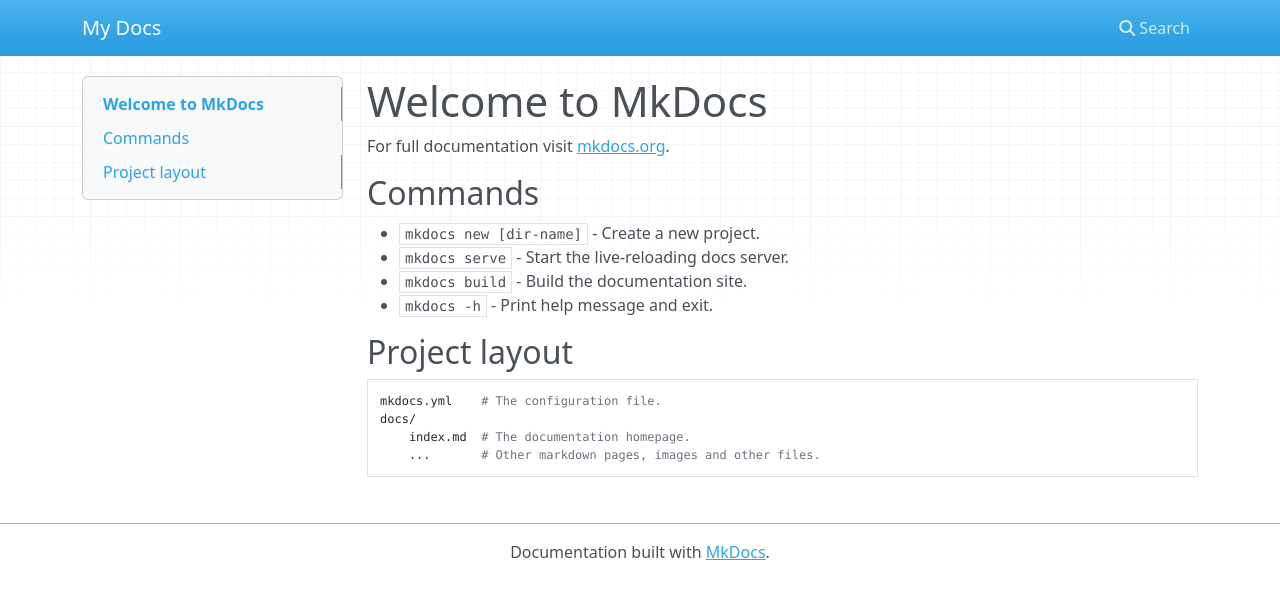
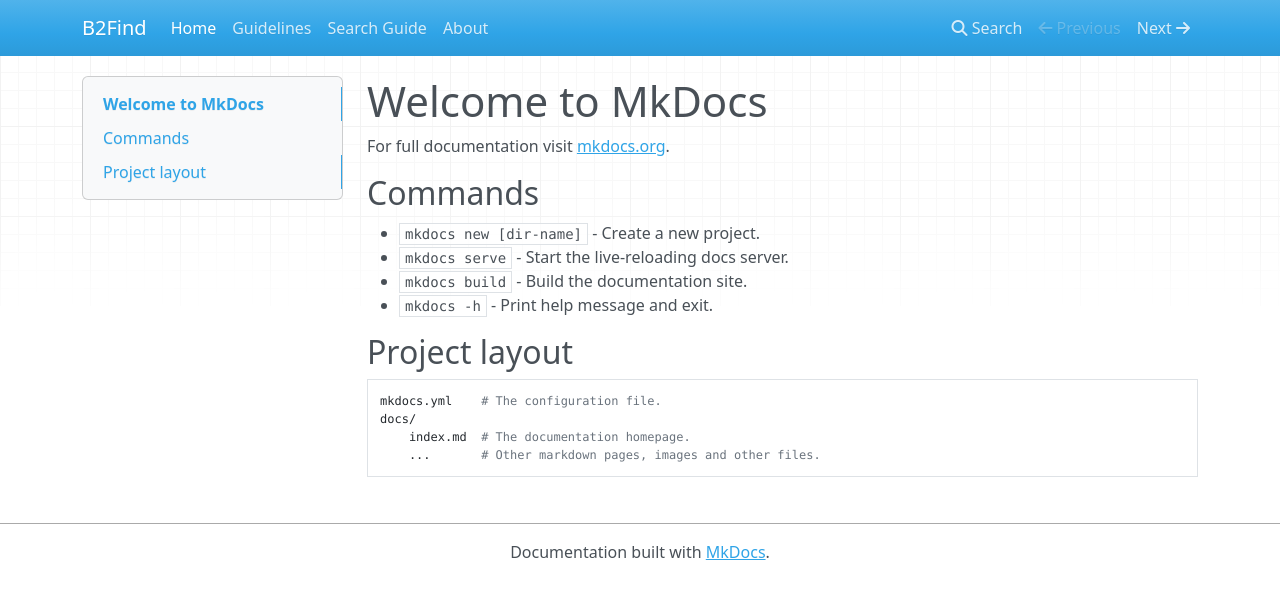
Before and after one commit to EUDAT-B2FIND/ckanext-b2find, an MkDocs documentation site: the page built from docs/index.md, in a window 1280 px wide. Shown: the top 599 px of the page. Built offline with MkDocs 1.6.1, drawn with Linux system fonts in a browser that asks for light colours; nearby versions of some CDN libraries.

Commit message:
update mkdocs

```diff
--- a/mkdocs.yml
+++ b/mkdocs.yml
@@ -1 +1,11 @@
-site_name: My Docs
+site_name: B2Find
+site_url: http://b2find.eudat.eu//
+nav:
+    - Home: index.md
+    - Guidelines: guidelines.md
+    - Search Guide: searchguide.md
+    - About: about.md
+
+markdown_extensions:
+    - toc:
+        permalink: True
```
Also changed, not shown: docs/about.md (added, +5 -0 lines), docs/guidelines.md (added, +9 -0 lines), docs/searchguide.md (added, +7 -0 lines), 1 other file.
